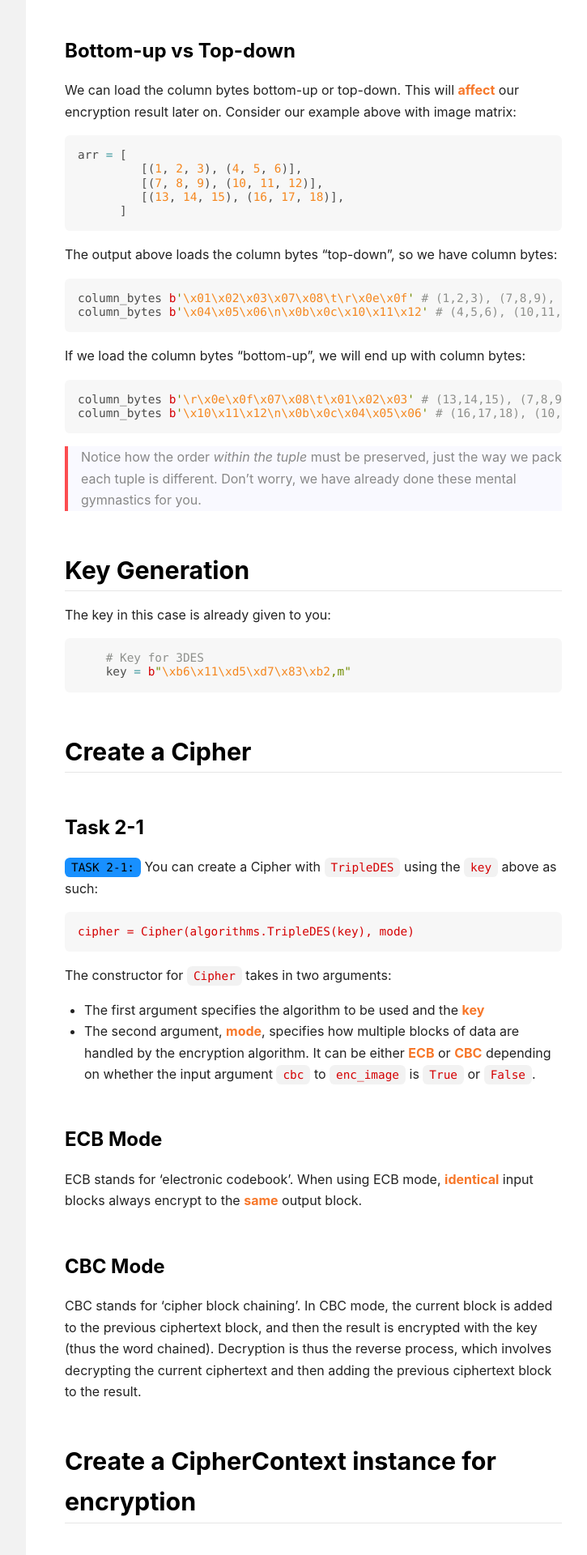
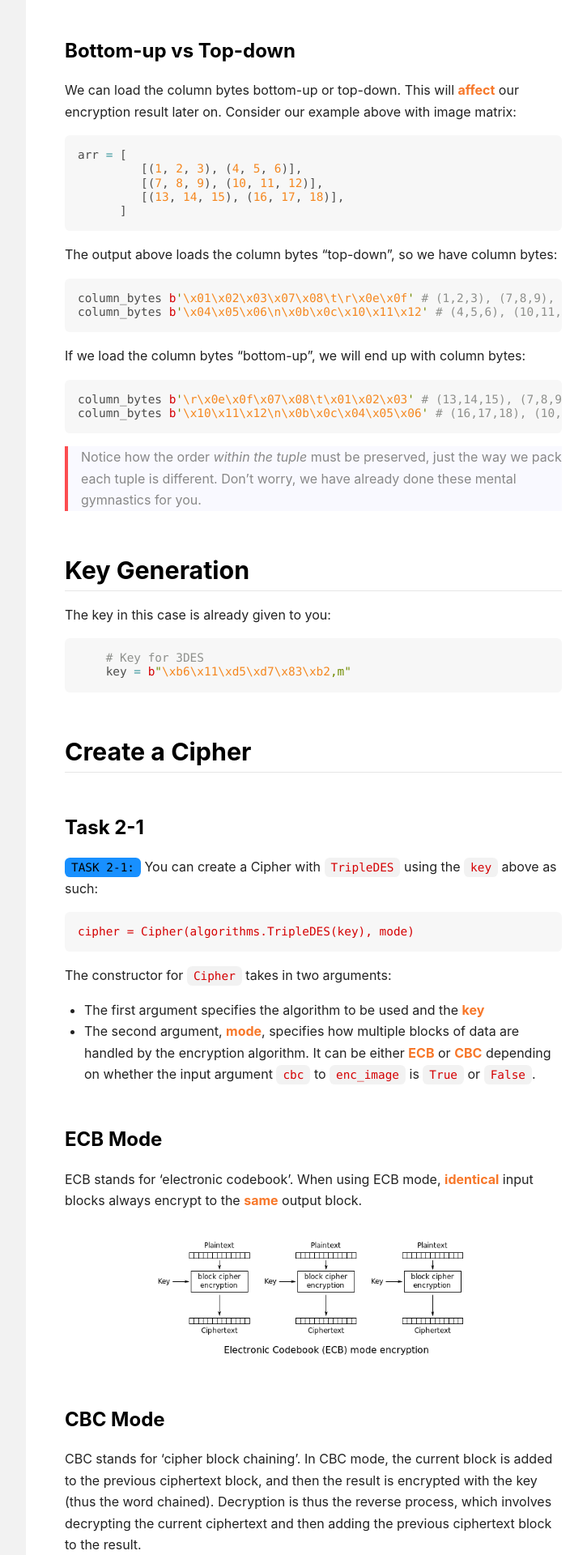
Before and after one commit to natalieagus/50005-2023, a Jekyll site: the page built from _ns_labs/lab2_3-imageenc.md, in a window 1280 px wide. Shown: the part 3080-5000 px from the top of the page at 81% size, without its empty margins (218-943 px from the left). Built offline with Jekyll 4.4.1, drawn with Linux system fonts in a browser that asks for light colours; nearby versions of some CDN libraries.

Commit message:
feat: add ecb and cbc pic

```diff
--- a/_ns_labs/lab2_3-imageenc.md
+++ b/_ns_labs/lab2_3-imageenc.md
@@ -179,9 +179,12 @@ The constructor for `Cipher` takes in two arguments:
 
 ECB stands for ‘electronic codebook’. When using ECB mode, <span style="color:#f77729;"><b>identical</b></span> input blocks always encrypt to the <span style="color:#f77729;"><b>same</b></span> output block.
 
+<img src="{{ site.baseurl }}/assets/contentimage/ns-lab-2/ecb.png"  class="center_seventy"/>
+
 ### CBC Mode
 
 CBC stands for 'cipher block chaining'. In CBC mode, the current block is added to the previous ciphertext block, and then the result is encrypted with the key (thus the word chained). Decryption is thus the reverse process, which involves decrypting the current ciphertext and then adding the previous ciphertext block to the result.
+<img src="{{ site.baseurl }}/assets/contentimage/ns-lab-2/cbc.png"  class="center_seventy"/>
 
 ## Create a CipherContext instance for encryption
 
```
Also changed, not shown: assets/contentimage/ns-lab-2/cbc.png (added), assets/contentimage/ns-lab-2/ecb.png (added).
